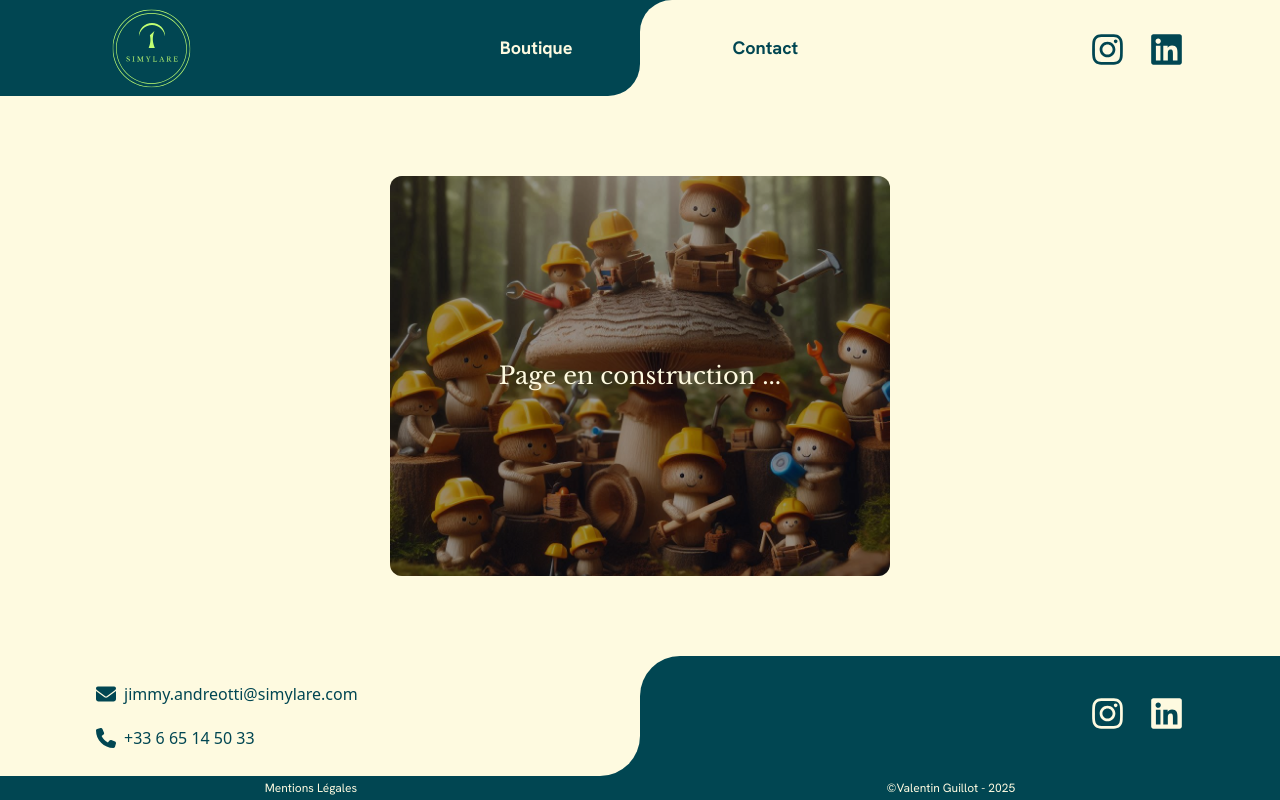
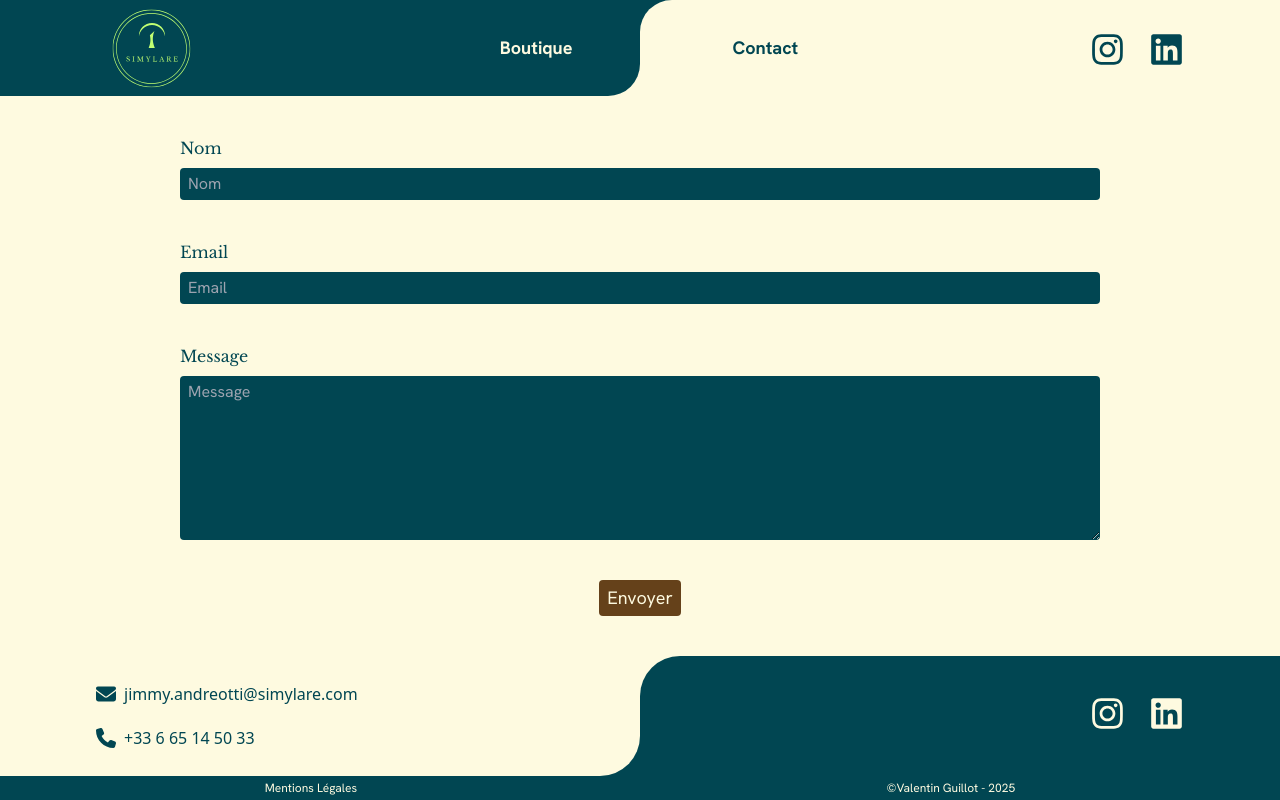
Before and after one commit to mrvalbass/simylare, a Next.js app: page /contact in a window 1280 px wide. Built offline with nearby package versions, Linux system fonts and the light colour scheme.

Commit message:
v1 of contact page

```diff
--- a/src/app/contact/page.tsx
+++ b/src/app/contact/page.tsx
@@ -1,9 +1,89 @@
-import Building from "@/components/Building";
+"use client";
+import { FormEvent, useState } from "react";
+import {
+  BACKGROUND_CTA,
+  BACKGROUND_SECONDARY,
+  TEXT_PRIMARY,
+  TEXT_SECONDARY,
+} from "../constants/colors";
+
+interface FormContent {
+  name?: string;
+  email?: string;
+  message?: string;
+}
 
 export default function MarketPlace() {
+  const [formContent, setFormContent] = useState<FormContent>({});
+
+  const fieldClass = "flex flex-col gap-2";
+  const labelClass = `${TEXT_PRIMARY} font-Libre text-md`;
+  const inputClass = `${BACKGROUND_SECONDARY} ${TEXT_SECONDARY} font-Hanken rounded px-2 py-1`;
+  const handleSubmit = (e: FormEvent) => {
+    e.preventDefault();
+    console.log(formContent);
+  };
   return (
-    <main className="min-h-[80svh] md:min-h-[70svh] flex items-center justify-center">
-      <Building />
+    <main className="grow flex flex-col">
+      <h1
+        className={`${TEXT_PRIMARY} font-Libre text-2xl text-center mt-10 md:hidden`}
+      >
+        Contact
+      </h1>
+      <form
+        className="flex flex-col p-10 gap-10 grow w-4/5 max-w-[1000px] self-center"
+        onSubmit={handleSubmit}
+      >
+        <div className={fieldClass}>
+          <label htmlFor="name" className={labelClass}>
+            Nom
+          </label>
+          <input
+            type="text"
+            id="name"
+            placeholder="Nom"
+            className={inputClass}
+            autoComplete="name"
+            onChange={(e) =>
+              setFormContent((prev) => ({ ...prev, name: e.target.value }))
+            }
+          />
+        </div>
+        <div className={fieldClass}>
+          <label htmlFor="email" className={labelClass}>
+            Email
+          </label>
+          <input
+            type="email"
+            id="email"
+            placeholder="Email"
+            className={inputClass}
+            autoComplete="email"
+            onChange={(e) =>
+              setFormContent((prev) => ({ ...prev, email: e.target.value }))
+            }
+          />
+        </div>
+        <div className={`${fieldClass} grow`}>
+          <label htmlFor="message" className={labelClass}>
+            Message
+          </label>
+          <textarea
+            id="message"
+            className={`${inputClass} grow`}
+            placeholder="Message"
+            onChange={(e) =>
+              setFormContent((prev) => ({ ...prev, message: e.target.value }))
+            }
+          />
+        </div>
+        <button
+          type="submit"
+          className={`${BACKGROUND_CTA} ${TEXT_SECONDARY} self-center font-Hanken px-2 py-1 rounded text-lg`}
+        >
+          Envoyer
+        </button>
+      </form>
     </main>
   );
 }
--- a/src/app/marketplace/[product]/page.tsx
+++ b/src/app/marketplace/[product]/page.tsx
@@ -50,7 +50,7 @@ export default function Product() {
           className={`flex items-center gap-2 ${BACKGROUND_CTA} p-3 rounded-lg ${TEXT_SECONDARY} font-Hanken text-lg text-center`}
         >
           <FaEtsy
-            className={`${BACKGROUND_PRIMARY} ${TEXT_CTA} p-1 rounded-md`}
+            className={`${BACKGROUND_PRIMARY} ${TEXT_CTA} p-1 rounded-md font-Hanken`}
             size={30}
           />
           Buy on Etsy
```
